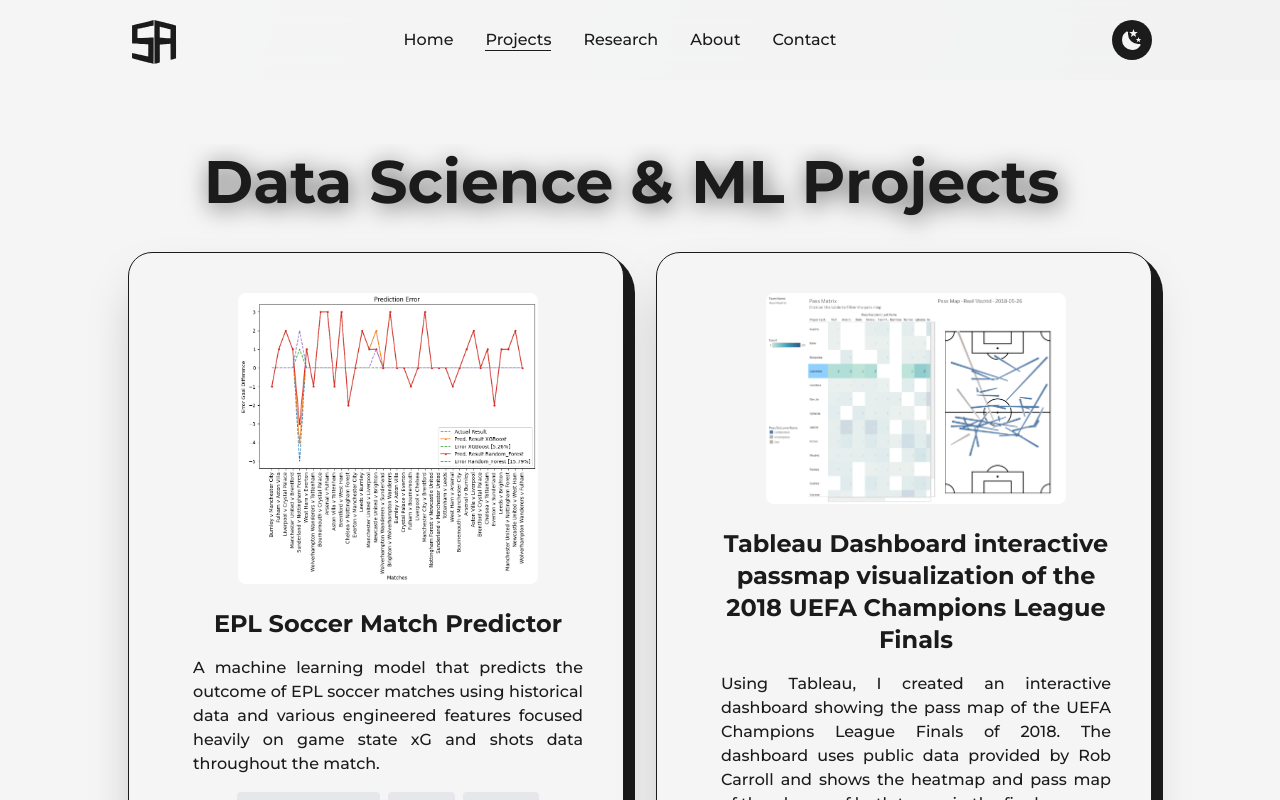
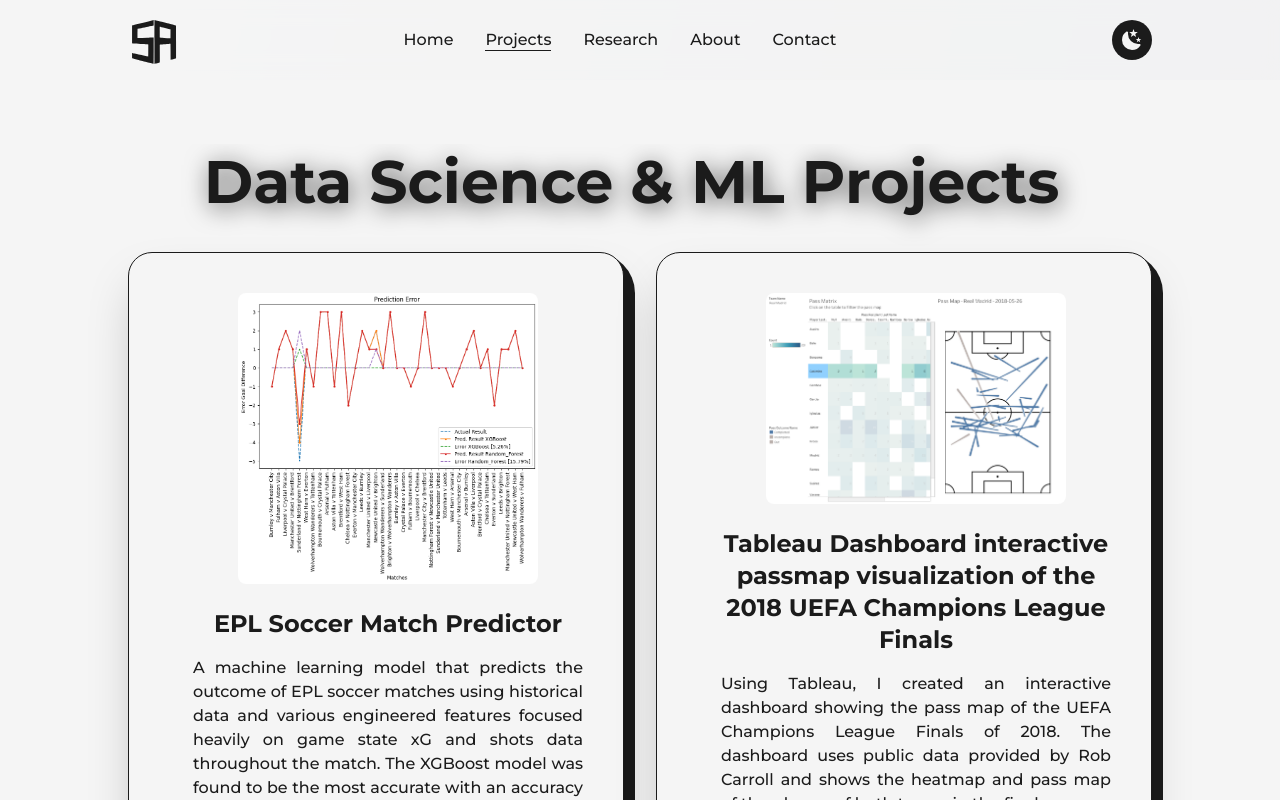
Before and after one commit to KshitijAdhikaree/sagar-portfolio, a Next.js app: page /projects in a window 1280 px wide. Shown: the top 800 px of the page. Built offline with nearby package versions, Linux system fonts and the light colour scheme.

Commit message:
Add accuracy statement in soccer project data

```diff
--- a/public/projectData.js
+++ b/public/projectData.js
@@ -4,7 +4,7 @@
     title:
     "EPL Soccer Match Predictor",
     description:
-    "A machine learning model that predicts the outcome of EPL soccer matches using historical data and various engineered features focused heavily on game state xG and shots data throughout the match.",
+    "A machine learning model that predicts the outcome of EPL soccer matches using historical data and various engineered features focused heavily on game state xG and shots data throughout the match. The XGBoost model was found to be the most accurate with an accuracy of over 94%.",
     link: "https://github.com/sagara92/GameStatexG_Soccer_Predictor",
     image: "EPL_prediction_result.png",
     tech: ["Machine Learning", "Python", "XGBoost", "Random Forest", "Exploratory Data Analysis", "Data Visualization"]
```
